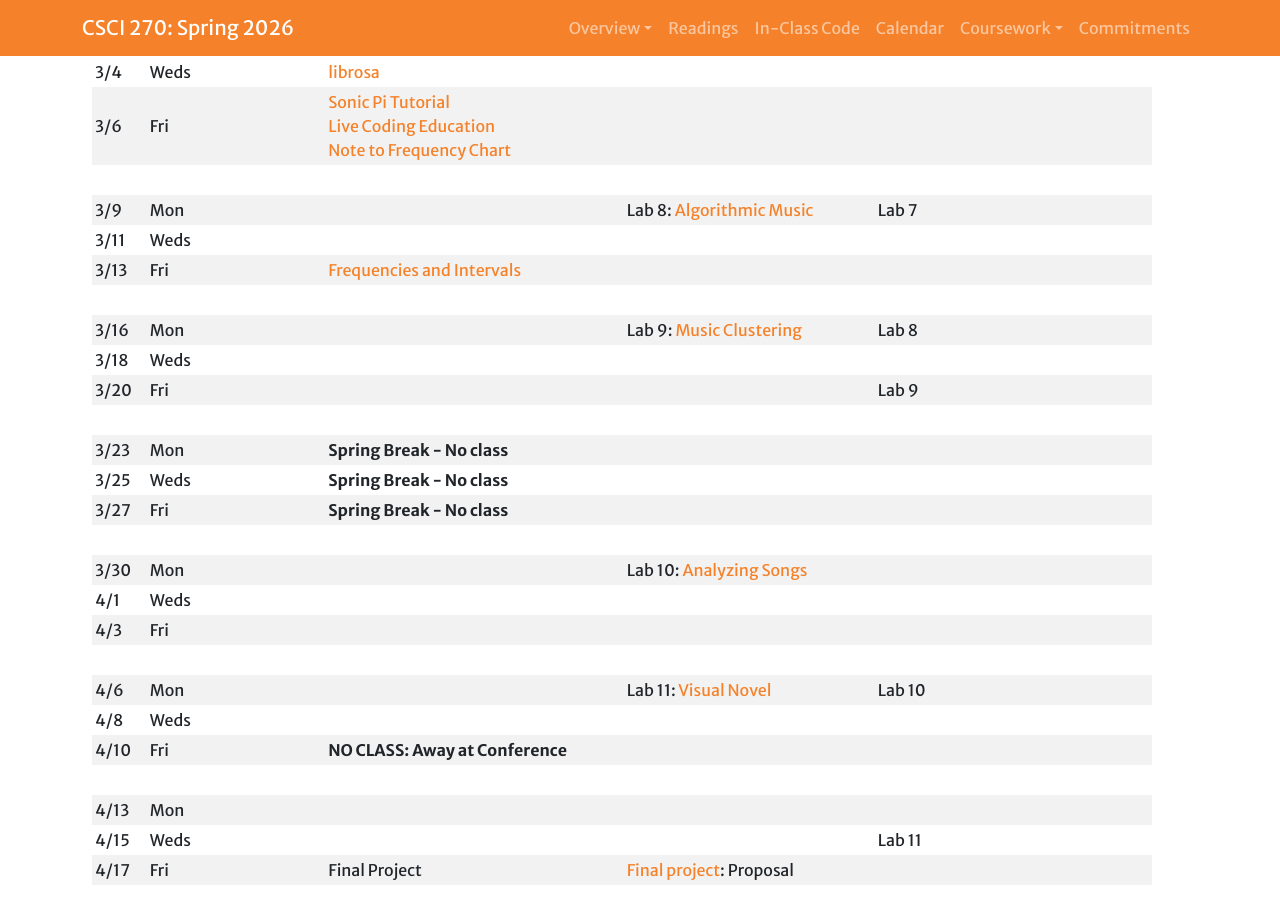
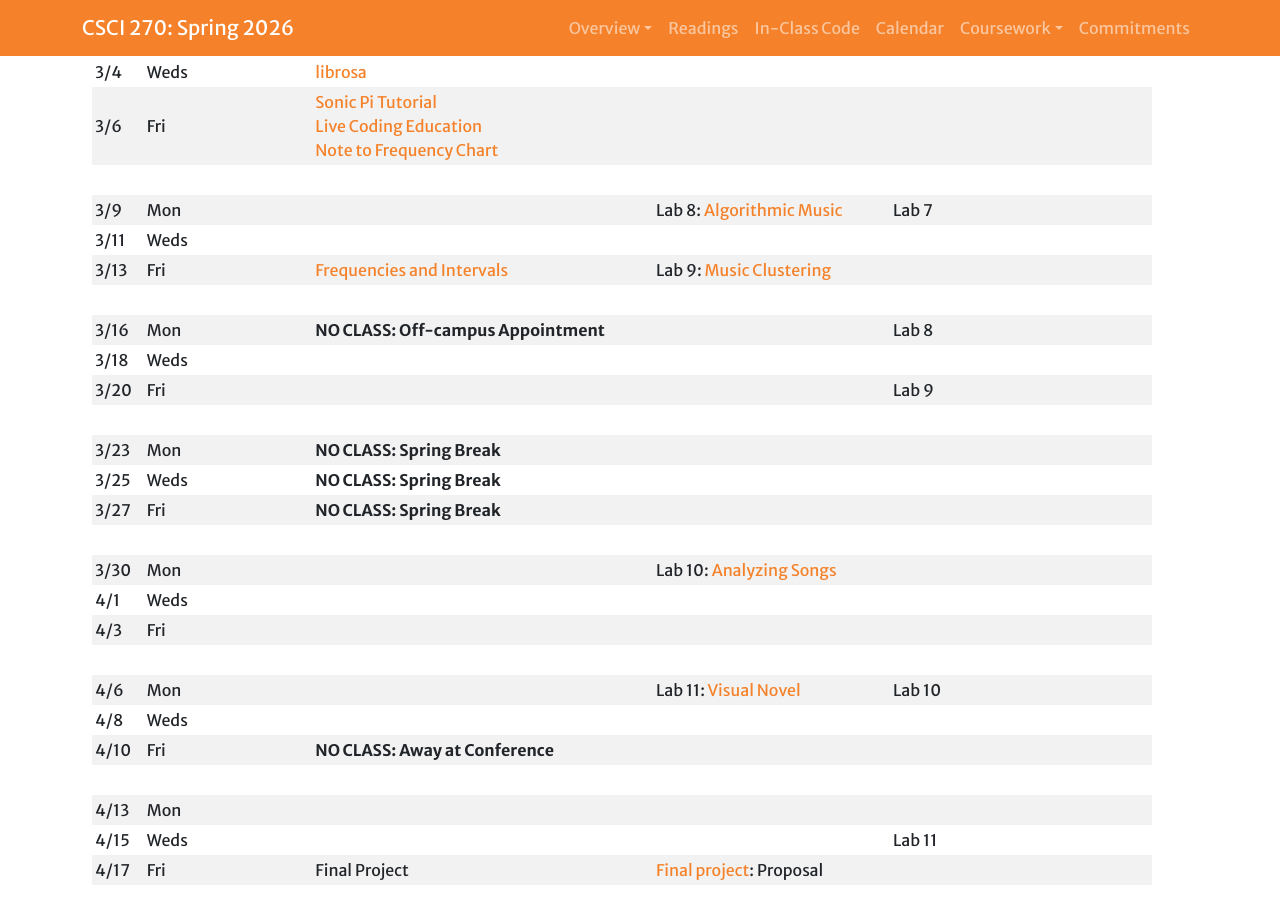
Before and after one commit to Hendrix-CS/csci270, a Jekyll site: the page built from index.md, in a window 1280 px wide and 900 px high, scrolled down 2196 px. Built offline with Jekyll 4.4.1, drawn with Linux system fonts in a browser that asks for light colours; a script that is not in the unit is left out; our own code applies the rules of GitHub Pages for plain Markdown files.

Commit message:
Calendar update

```diff
--- a/index.md
+++ b/index.md
@@ -76,15 +76,15 @@
 |
 | 3/9    |   Mon   | | Lab 8: [Algorithmic Music](https://www.kaggle.com/code/gabrielferrer/lab-8-algorithmic-music) | Lab 7
 | 3/11   |   Weds  |
-| 3/13   |   Fri   |  [Frequencies and Intervals](https://www.kaggle.com/gabrielferrer/frequencies-and-intervals)
+| 3/13   |   Fri   |  [Frequencies and Intervals](https://www.kaggle.com/gabrielferrer/frequencies-and-intervals) | Lab 9: [Music Clustering](https://www.kaggle.com/code/gabrielferrer/lab-9-music-clustering)
 |
-| 3/16   |   Mon   | | Lab 9: [Music Clustering](https://www.kaggle.com/code/gabrielferrer/lab-9-music-clustering) | Lab 8     |
+| 3/16   |   Mon   | **NO CLASS: Off-campus Appointment** | | Lab 8     |
 | 3/18   |   Weds  |
 | 3/20   |   Fri   |                            |                                                                  | Lab 9     |
 |
-| 3/23   |   Mon   | **Spring Break - No class**
-| 3/25   |   Weds  | **Spring Break - No class**
-| 3/27   |   Fri   | **Spring Break - No class**
+| 3/23   |   Mon   | **NO CLASS: Spring Break**
+| 3/25   |   Weds  | **NO CLASS: Spring Break**
+| 3/27   |   Fri   | **NO CLASS: Spring Break**
 |
 | 3/30   |   Mon   |                            | Lab 10: [Analyzing Songs]({{site.baseurl}}/labs/songs.html)
 | 4/1    |   Weds  |
```
